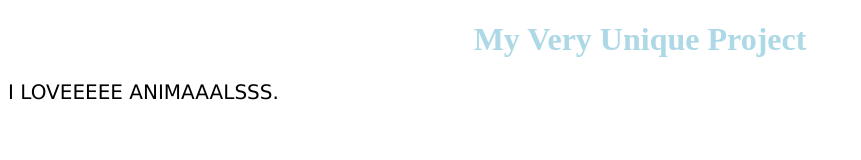
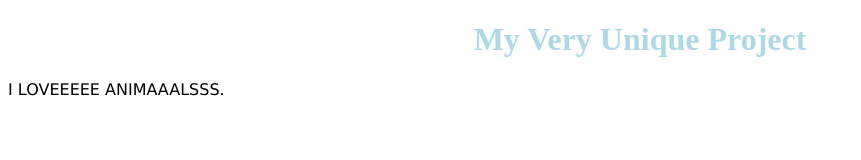
Before and after one commit to kheinLlanza/UniqueProject, a plain HTML site: page index.html in a window 1280 px wide. Shown: the whole page, without its empty margins (0-861 px from the left). Drawn offline with Linux system fonts and the light colour scheme.

Commit message:
Update index.html

```diff
--- a/index.html
+++ b/index.html
@@ -13,7 +13,7 @@ h1 {
 
 p {
     font-family: verdana;
-    font-size: 20px;
+    font-size: 20;
 }
 </style>
 </head>
```
